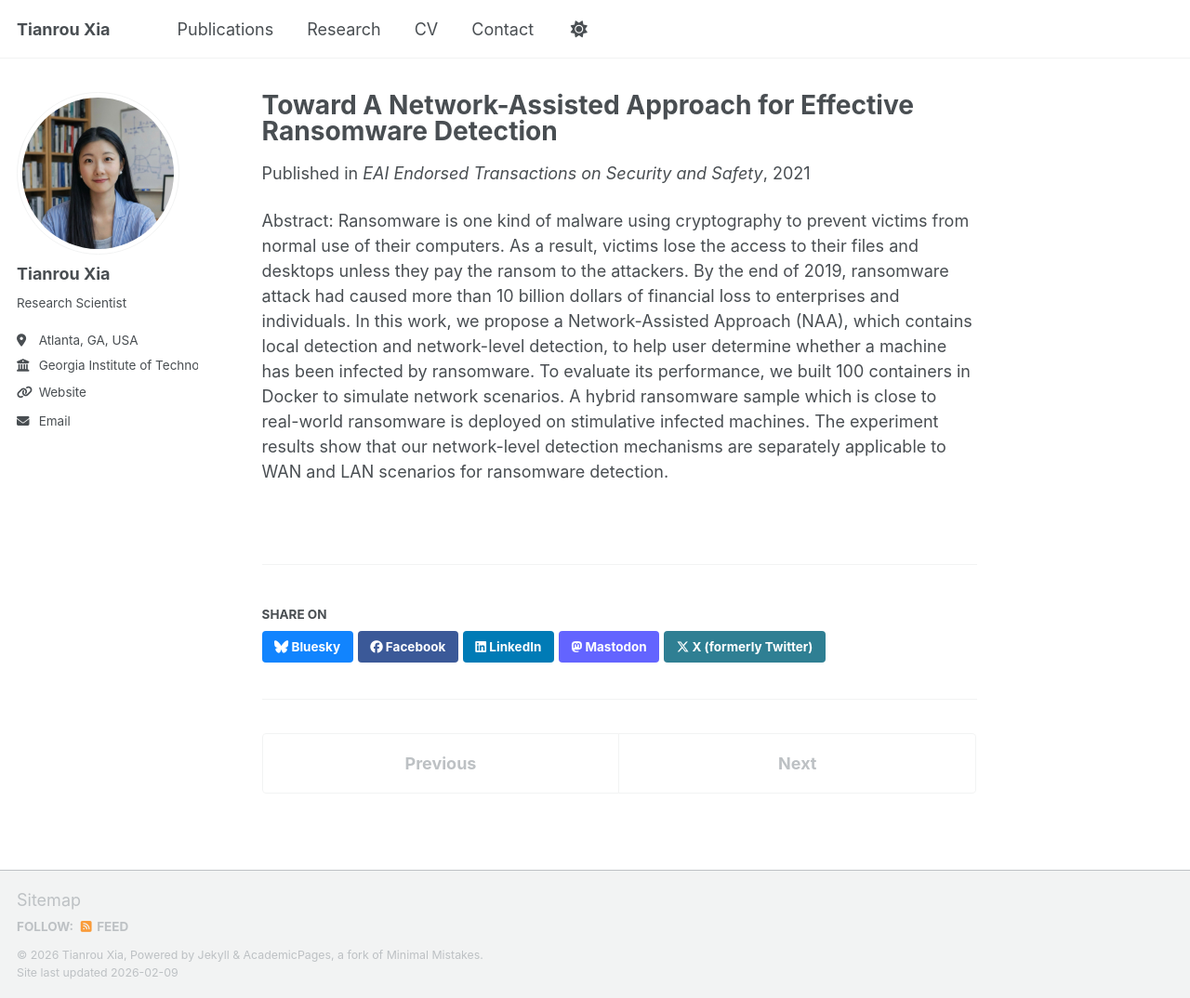
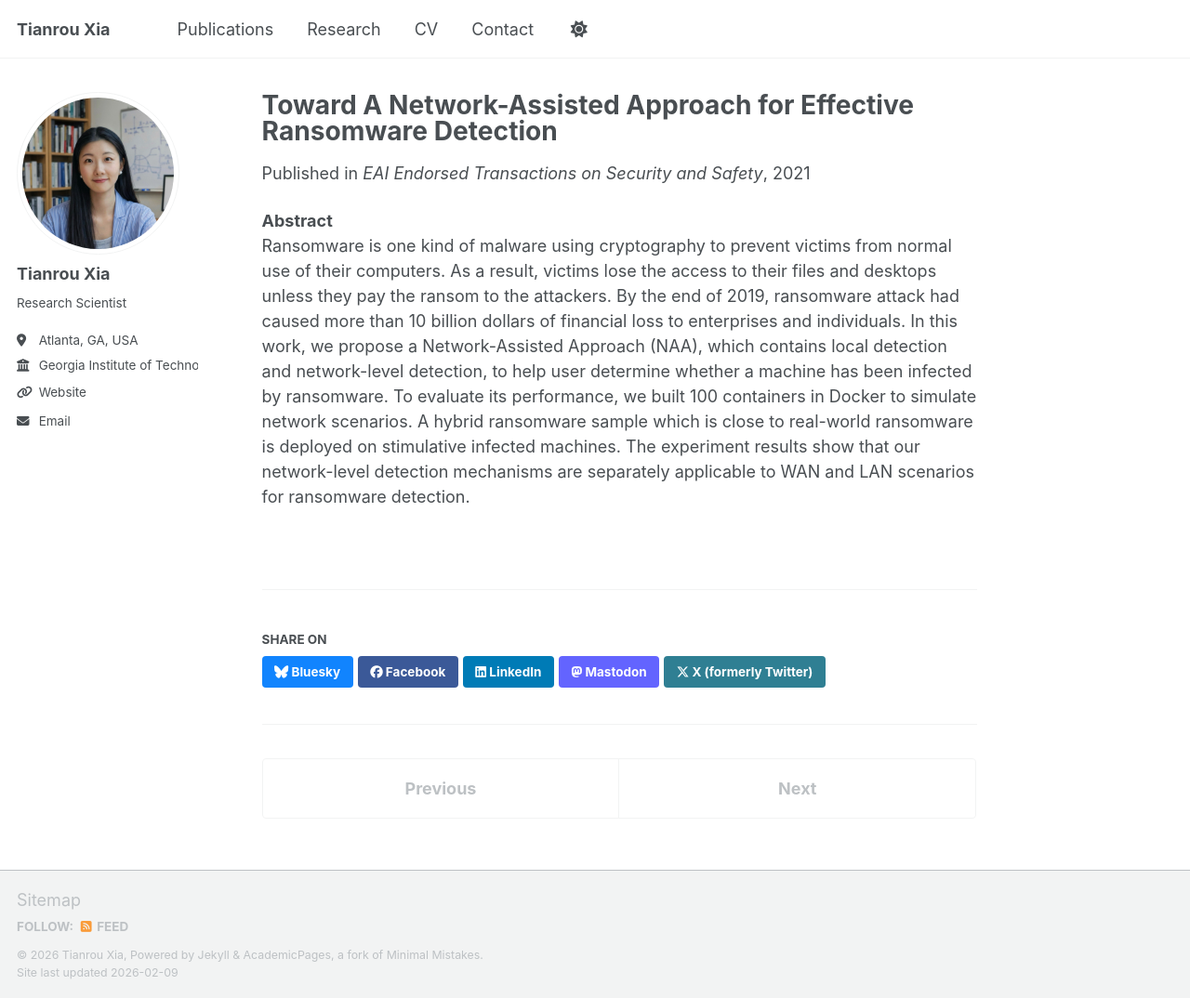
Before and after one commit to Shrimpig/shrimpig.github.io, a Jekyll site: the page built from _publications/2021-paper1.md, in a window 1280 px wide and 1074 px high. Shown: the whole window at 93% size. Built offline with Jekyll 4.4.1, drawn with Linux system fonts in a browser that asks for light colours; a script bundle is joined from its source files by our own code; library files that are not in the unit come from our copies; a file with an impossible date is left out; part of the change alters nothing that is shown.

```diff
--- a/_publications/2021-paper1.md
+++ b/_publications/2021-paper1.md
@@ -10,5 +10,5 @@ paperurl: "https://github.com/Shrimpig/shrimpig.github.io/blob/master/files/NAA.
 [//]: # (excerpt: "We propose a Network Assisted Approach that combines local detection with network-level detection, and evaluate it in a 100-container Docker testbed.")
 [//]: # (citation: 'Tianrou Xia, Yuanyi Sun, Sencun Zhu, Zeeshan Rasheed, Khurram Shafique. &quot;Toward A Network-Assisted Approach for Effective Ransomware Detection.&quot; <i>EAI Endorsed Transactions on Security and Safety</i>, 7(24): e3, 2021. DOI: 10.4108/eai.28-1-2021.168506.')
 ---
-Abstract:
+__Abstract__
 Ransomware is one kind of malware using cryptography to prevent victims from normal use of their computers. As a result, victims lose the access to their files and desktops unless they pay the ransom to the attackers. By the end of 2019, ransomware attack had caused more than 10 billion dollars of financial loss to enterprises and individuals. In this work, we propose a Network-Assisted Approach (NAA), which contains local detection and network-level detection, to help user determine whether a machine has been infected by ransomware. To evaluate its performance, we built 100 containers in Docker to simulate network scenarios. A hybrid ransomware sample which is close to real-world ransomware is deployed on stimulative infected machines. The experiment results show that our network-level detection mechanisms are separately applicable to WAN and LAN scenarios for ransomware detection.
```
